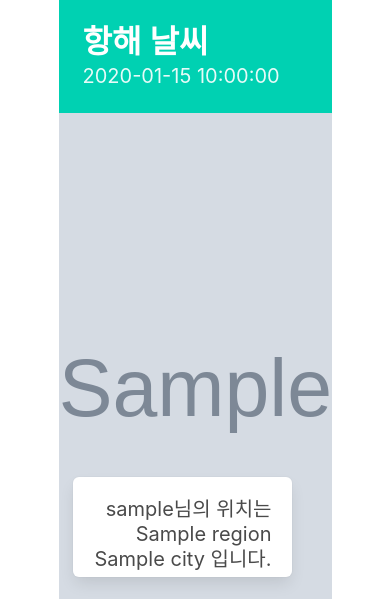
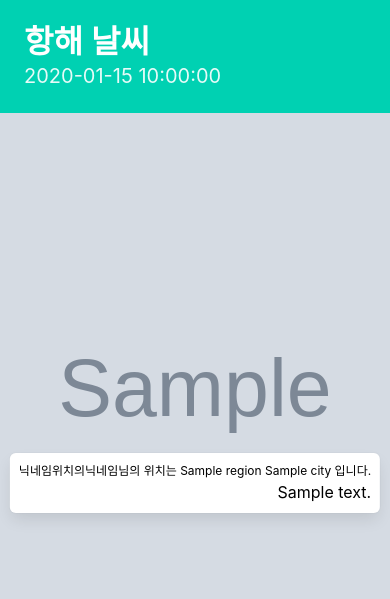
Before and after one commit to pjh2149/hanghae-weather, a Flask app: template templates/index.html in a window 390 px wide; the page is wider, and only the part inside the window is pictured. Shown: the top 599 px of that part. Run offline with Flask 2, Linux system fonts and the light colour scheme; the template is opened without the code that fills it: most values are stand-ins (such as "Sample title", 1, 10 or a date in 2020); grey boxes marked "Sample" are stand-in pictures; some libraries are stand-ins or nearby versions; some web fonts are replaced.

Commit message:
21.06.09 오전 12:07 업데이트 1. 반응형 CSS 2. 움직이는 날씨 그림

```diff
--- a/templates/index.html
+++ b/templates/index.html
@@ -8,6 +8,7 @@
         <link rel="stylesheet" href="https://cdn.jsdelivr.net/npm/bulma@0.9.1/css/bulma.min.css">
         <!-- Font Awesome CSS -->
         <link href="//maxcdn.bootstrapcdn.com/font-awesome/4.7.0/css/font-awesome.min.css" rel="stylesheet">
+
         <link rel="preconnect" href="https://fonts.gstatic.com">
         <link href="https://fonts.googleapis.com/css2?family=Gamja+Flower&family=Jua&display=swap" rel="stylesheet">
 
@@ -18,8 +19,9 @@
         <script src="https://ajax.googleapis.com/ajax/libs/jquery/3.4.1/jquery.min.js"></script>
         <script src="https://cdnjs.cloudflare.com/ajax/libs/jquery-cookie/1.4.1/jquery.cookie.js"></script>
 
-        <title>항해 날씨 - 메인페이지</title>
+        <script src="https://kit.fontawesome.com/ac418ea973.js" crossorigin="anonymous"></script>
 
+        <title>항해 날씨</title>
 
         <style>
             * {
@@ -80,11 +82,16 @@
             }
 
             .weather_info {
+                width: 45%;
                 height: 100px;
                 margin-top: 340px;
                 margin-right: 40px;
                 float: right;
                 display: block;
+            }
+
+            .weather_info_text {
+                font-size: 1.2vw;
             }
 
             .weather_info p {
@@ -93,6 +100,100 @@
 
             .bar_padding {
                 padding-top: 35%;
+            }
+
+            .bar_padding_for_image_tag {
+                font-size: 15px;
+                font-weight: bold;
+                padding-top: 15%;
+            }
+
+            .title_size {
+                width: 64px;
+                margin-bottom: 50px;
+            }
+
+            .title_box {
+                height: 90px;
+            }
+
+            .bar_box_padding {
+                padding: 0.5%;
+            }
+
+            .weather_info_width {
+                width: max-content;
+                height: max-content;
+            }
+
+            @media (max-width: 1300px) {
+                .wrap {
+                    width: 85%;
+                }
+
+                .weather_info_text {
+                    font-size: 16px;
+                }
+            }
+
+            @media (max-width: 1024px) {
+                .wrap {
+                    width: 100%;
+                }
+            }
+
+            @media (max-width: 640px) {
+                .bar_padding {
+                    font-size: 18px;
+                }
+
+                .weather_info_text {
+                    font-size: 15px;
+                }
+            }
+
+            @media (max-width: 414px) {
+                .weather_info_width {
+                    position: absolute;
+                    padding: 9px;
+                    left: 50%;
+                    transform: translateX(-50%);
+                }
+
+                .weather_info_text {
+                    font-size: 12px;
+                }
+
+                .title_phone {
+                    font-size: 20px;
+                }
+
+                .bar_inner_div_height {
+                    height: 50px;
+                }
+
+                .bar_padding {
+                    font-size: 15px;
+                    margin: 0 auto;
+                    padding-top: 30px;
+                    font-weight: bold;
+                }
+            }
+
+            @media (max-width: 320px) {
+                .weather_info_width {
+                    position: absolute;
+                    padding: 6px;
+                }
+                .title_phone {
+                    font-size: 17px;
+                }
+                .bar_padding {
+                    font-size: 11px;
+                    margin: 0 auto;
+                    padding-top: 33px;
+                    font-weight: bold;
+                }
             }
         </style>
     </head>
@@ -112,35 +213,61 @@
                 <article class="message">
                 </article>
 
-                <div class="weather_info box">
-                    <p class="subtitle">{{ nickname }}님의 위치는 {{ region }} {{ city }} 입니다.</p>
-                    <p class="description_padding">{{ description }}</p>
-
+                <div class="weather_info box weather_info_width">
+                        <p class="weather_info_text">닉네임위치의닉네임님의 위치는 {{ region }} {{ city }} 입니다.</p>
+                        <p class="description_padding">{{ description }}</p>
                 </div>
 
             </div>
-            <div class="box">
+            <div class="box bar_box_padding">
                 <nav class="level is-mobile">
                     <div class="level-item has-text-centered">
-                        <div>
-                            <img class="weatherIcon" src="http://openweathermap.org/img/wn/{{ image }}@2x.png">
+                        <div class="title_box">
+                            <p class="title title_size">
+                                {% if image == "50d" or image == "50n" %}
+                                <img class="weatherIcon" src="http://openweathermap.org/img/wn/{{ image }}@2x.png">
+                                {% else %}
+                                <img src="/static/animated_weather/{{ image }}.svg" alt="">
+                                {% endif %}
+                            </p>
+                            <p class="subtitle bar_padding_for_image_tag">
+                                {% if image == "50d" or image == "50n" %}
+                                안개
+                                {% elif image == "13d" or image == "13n" %}
+                                눈
+                                {% elif image == "11d" or image == "11n" %}
+                                뇌우
+                                {% elif image == "10d" or image == "10n" %}
+                                비
+                                {% elif image == "09d" or image == "09n" %}
+                                소나기
+                                {% elif image == "04d" or image == "04n" %}
+                                구름 많음
+                                {% elif image == "03d" or image == "03n" %}
+                                구름 적음
+                                {% elif image == "02d" or image == "02n" %}
+                                흐림
+                                {% elif image == "01d" or image == "01n" %}
+                                맑음
+                                {% endif %}
+                            </p>
                         </div>
                     </div>
                     <div class="level-item has-text-centered">
-                        <div>
-                            <p class="title">온도</p>
+                        <div class="bar_inner_div_height">
+                            <p class="title title_phone">온도</p>
                             <p class="subtitle bar_padding">{{ temperature }}℃</p>
                         </div>
                     </div>
                     <div class="level-item has-text-centered">
-                        <div>
-                            <p class="title">습도</p>
+                        <div class="bar_inner_div_height">
+                            <p class="title title_phone">습도</p>
                             <p class="subtitle bar_padding">{{ humidity }}%</p>
                         </div>
                     </div>
                     <div class="level-item has-text-centered">
-                        <div>
-                            <p class="title">풍속</p>
+                        <div class="bar_inner_div_height">
+                            <p class="title title_phone">풍속</p>
                             <p class="subtitle bar_padding">{{ wind_speed }}m/s</p>
                         </div>
                     </div>
```
Also changed, not shown: static/animated_weather/01d.svg (added), static/animated_weather/01n.svg (added), static/animated_weather/02d.svg (added), static/animated_weather/02n.svg (added), static/animated_weather/03d.svg (added), static/animated_weather/03n.svg (added), static/animated_weather/04d.svg (added), static/animated_weather/04n.svg (added), static/animated_weather/09d.svg (added), static/animated_weather/09n.svg (added), static/animated_weather/10d.svg (added), static/animated_weather/10n.svg (added), static/animated_weather/11d.svg (added), static/animated_weather/11n.svg (added), 2 more files.
